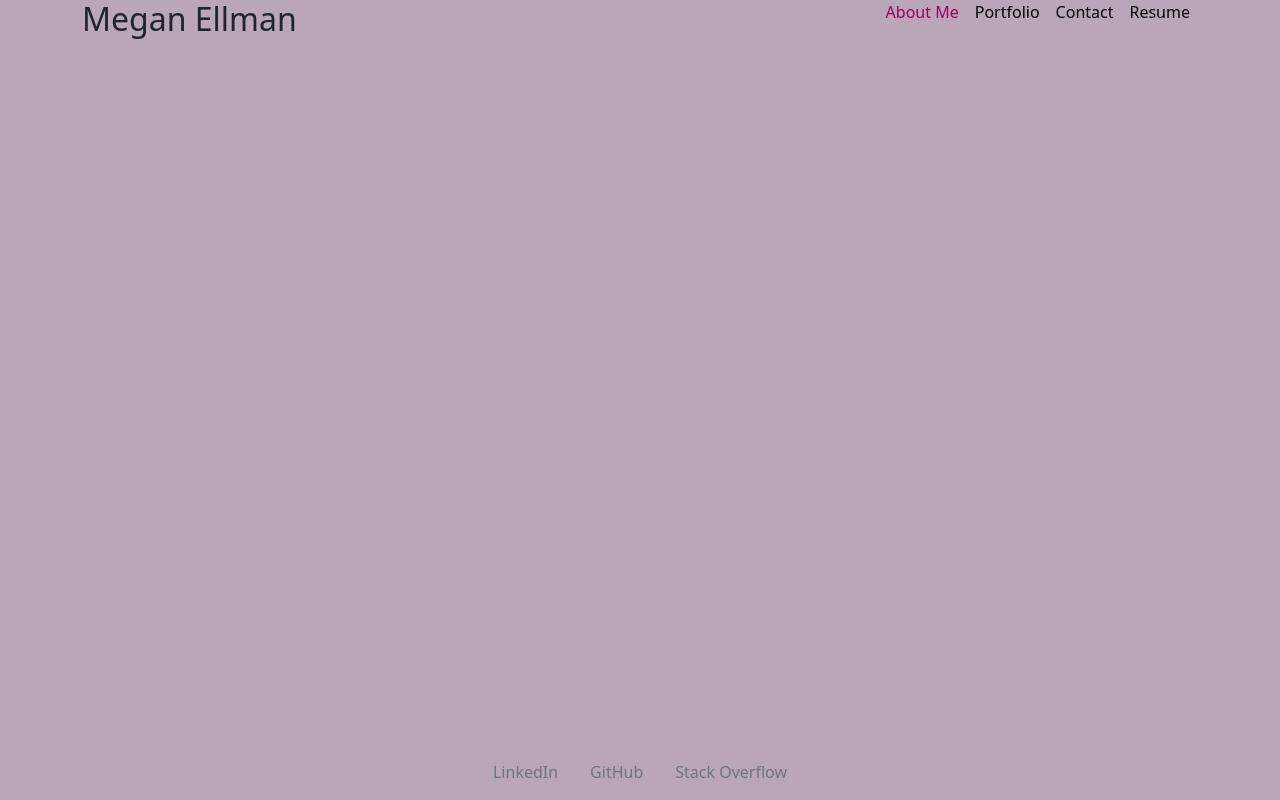
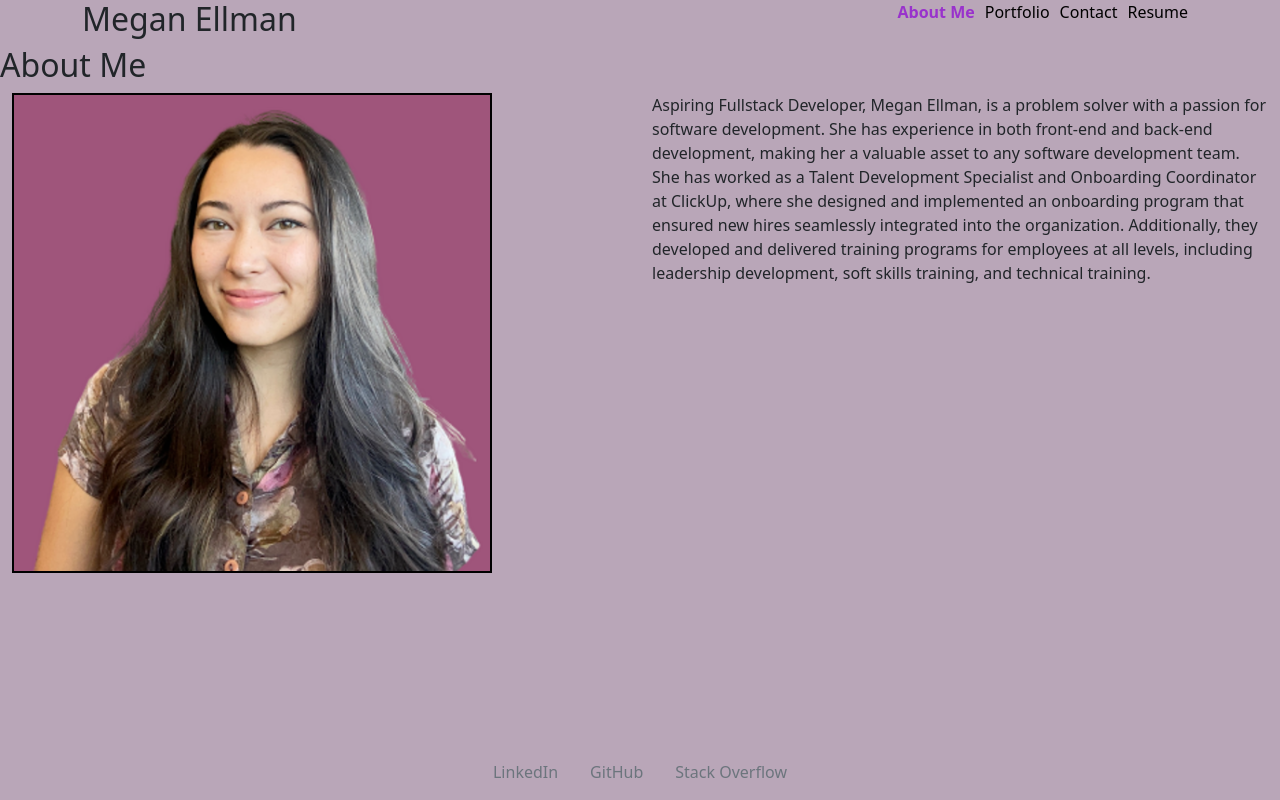
Before and after one commit to megellman/react-portfolio, a React (Create React App) app: page / in a window 1280 px wide. Built offline with nearby package versions, Linux system fonts and the light colour scheme.

Commit message:
fixed nav links to highlight when active and remain highlighted when refreshed

```diff
--- a/src/App.js
+++ b/src/App.js
@@ -2,14 +2,26 @@ import React from 'react';
 import Header from './components/Header';
 import Footer from './components/Footer';
 import '../node_modules/bootstrap/dist/css/bootstrap.min.css';
-
+import { BrowserRouter, Routes, Route } from 'react-router-dom';
+import About from './pages/About';
+import Portfolio from './pages/Portfolio';
+import Contact from './pages/Contact';
+import Resume from './pages/Resume';
 
 function App() {
   return (
-    <div>
-    <Header />
-    <Footer />
-  </div>
+    <BrowserRouter>
+      <div>
+        <Header />
+        <Footer />
+      </div>
+    <Routes>
+        <Route path="/" exact element={<About />} />
+        <Route path="/portfolio" exact element={<Portfolio />} />
+        <Route path="/contact" exact element={<Contact />} />
+        <Route path="/resume" exact element={<Resume />} />
+    </Routes>
+    </BrowserRouter>
   );
 }
 export default App;
--- a/src/components/Header.js
+++ b/src/components/Header.js
@@ -1,10 +1,10 @@
 import React from 'react';
 import { BrowserRouter as Router, Routes, Route } from "react-router-dom";
-import About from '../components/pages/About';
-import Contact from '../components/pages/Contact';
-import Portfolio from '../components/pages/Portfolio';
-import Resume from '../components/pages/Resume';
-import Navigation from '../components/Navigation';
+import About from '../pages/About';
+import Contact from '../pages/Contact';
+import Portfolio from '../pages/Portfolio';
+import Resume from '../pages/Resume';
+import Navigation from './Navigation';
 
 function Header() {
     return (
@@ -13,17 +13,7 @@ function Header() {
                 <div className='col-6'>
                 <h2 className='mr-5'>Megan Ellman</h2>
                 </div>
-
-
-            <Router>
                 <Navigation />
-                <Routes>
-                    <Route path="/react-portfolio/" exact element={<About />} />
-                    <Route path="/Portfolio" exact element={<Portfolio />} />
-                    <Route path="/Contact" exact element={<Contact />} />
-                    <Route path="/Resume" exact element={<Resume />} />
-                </Routes>
-            </Router>
             </div>
         </div>
     );
--- a/src/components/Navigation.js
+++ b/src/components/Navigation.js
@@ -5,21 +5,60 @@ import '../custom.css'
 
 
 function Navigation() {
-    const [currentPage, setPage] = useState('About');
+    const [setPage] = useState('About');
     return (
         <div className='col-6 '>
         <ul className="nav justify-content-end">
             <li onClick={() => setPage('About')} >
-                <NavLink className={currentPage === 'About' ? 'nav-item p-2 active' : 'nav-item p-2 none'}to="/react-portfolio/">About Me</NavLink>
+                <NavLink
+                style={({ isActive }) => {
+                    return {
+                        fontWeight: isActive ? "bold" : "",
+                        color: isActive ? "darkorchid" : "black",
+                        textDecorationLine: "none",
+                        marginRight: "10px"
+                    }
+                }}
+                to="/"
+                end>
+                    About Me
+                </NavLink>
             </li>
             <li onClick={() => setPage('Portfolio')} >
-                <NavLink className={currentPage === 'Portfolio' ? 'nav-item p-2 active' : 'nav-item p-2 none' } to="/Portfolio"  >Portfolio</NavLink>
+                <NavLink
+                style={({ isActive }) => {
+                    return {
+                        fontWeight: isActive ? "bold" : "",
+                        color: isActive ? "darkorchid" : "black",
+                        textDecorationLine: "none",
+                        marginRight: "10px"
+                    }
+                }}
+                to="/portfolio">Portfolio</NavLink>
             </li>
             <li onClick={() => setPage('Contact')} >
-                <NavLink className={currentPage === 'Contact' ? 'nav-item p-2 active' : 'nav-item p-2 none' } to="/Contact"  >Contact</NavLink>
+                <NavLink
+                style={({ isActive }) => {
+                    return {
+                        fontWeight: isActive ? "bold" : "",
+                        color: isActive ? "darkorchid" : "black",
+                        textDecorationLine: "none",
+                        marginRight: "10px"
+                    }
+                }}
+                to="/contact">Contact</NavLink>
             </li>
             <li onClick={() => setPage('Resume')} >
-                <NavLink className={currentPage === 'Resume' ? 'nav-item p-2 active' : 'nav-item p-2 none' } to="/Resume"  >Resume</NavLink>
+                <NavLink
+                style={({ isActive }) => {
+                    return {
+                        fontWeight: isActive ? "bold" : "",
+                        color: isActive ? "darkorchid" : "black",
+                        textDecorationLine: "none",
+                        marginRight: "10px"
+                    }
+                }}
+                to="/resume">Resume</NavLink>
             </li>
         </ul>
         </div>
--- a/src/components/pages/About.js
+++ b/src/pages/About.js
@@ -1,5 +1,5 @@
 import React from 'react';
-import headshot from '../../assets/headshot.png'
+import headshot from '../assets/headshot.png'
 
 export default function AboutMe() {
     return (
--- a/src/components/pages/Portfolio.js
+++ b/src/pages/Portfolio.js
@@ -1,5 +1,5 @@
 import React from 'react';
-import Project from '../Project'
+import Project from '../components/Project'
 const projects = [
     {
         id: 1,
@@ -7,7 +7,7 @@ const projects = [
         description: 'Full Stack',
         deployedLink: 'https://bullet-journal.herokuapp.com/',
         repoLink: 'https://github.com/megellman/bullet-journal',
-        image: require('../../assets/bullet-journal.png'),
+        image: require('../assets/bullet-journal.png'),
     },
     {
         id: 2,
@@ -15,7 +15,7 @@ const projects = [
         description: 'Front End',
         deployedLink: 'https://megellman.github.io/code-quiz/',
         repoLink: 'https://github.com/megellman/code-quiz',
-        image: require('../../assets/code-quiz.png'),
+        image: require('../assets/code-quiz.png'),
     },
     {
         id: 3,
@@ -23,7 +23,7 @@ const projects = [
         description: "Front End",
         deployedLink: 'https://megellman.github.io/group-project/',
         repoLink: 'https://github.com/megellman/group-project',
-        image: require('../../assets/nibble-nabble.png'),
+        image: require('../assets/nibble-nabble.png'),
     },
     {
         id: 4,
@@ -31,14 +31,14 @@ const projects = [
         description: 'Full Stack',
         deployedLink: 'https://just-a-text-editor1.herokuapp.com/',
         repoLink: 'https://github.com/megellman/text-editor',
-        image: require('../../assets/jate.png'),
+        image: require('../assets/jate.png'),
     },
     {
         id: 5,
         name: 'Team Profile Generator',
         description: 'Back End',
         repoLink: 'https://github.com/megellman/team-profile-generator',
-        image: require('../../assets/team-profile-generator.png'),
+        image: require('../assets/team-profile-generator.png'),
     },
     {
         id: 6,
@@ -46,7 +46,7 @@ const projects = [
         description: 'Front End',
         deployedLink: 'https://megellman.github.io/work-day-scheduler/',
         repoLink: 'https://github.com/megellman/work-day-scheduler',
-        image: require('../../assets/work-day-scheduler.png'),
+        image: require('../assets/work-day-scheduler.png'),
     },
     {
         id: 2,
@@ -54,7 +54,7 @@ const projects = [
         description: 'Full Stack',
         deployedLink: 'https://dry-fjord-88699.herokuapp.com/',
         repoLink: 'https://github.com/rmoscoe/support-hero',
-        image: require('../../assets/support-hero.png'),
+        image: require('../assets/support-hero.png'),
     }
   ]
 function Portfolio() {
--- a/src/components/pages/Resume.js
+++ b/src/pages/Resume.js
@@ -7,7 +7,7 @@ function Resume() {
     return (
         <div>
             <h2>Resume</h2>
-            <a href={ require('../../assets/resume.pdf')} download='MeganEllman'>
+            <a href={ require('../assets/resume.pdf')} download='MeganEllman'>
                 Download Resume
             </a>
             <h3>Proficencies</h3>
```
Also changed, not shown: src/pages/Contact.js (renamed from src/components/pages/Contact.js).
